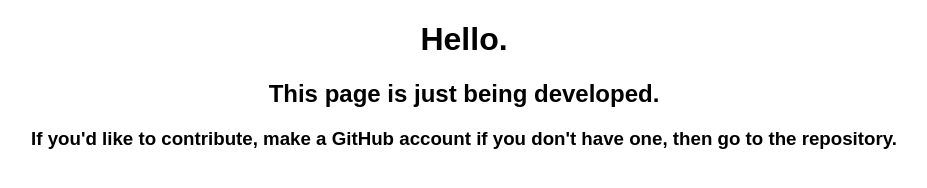
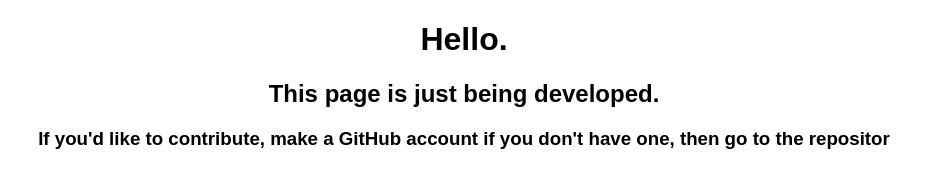
Before and after one commit to ash8055-a/ash8055-a.github.io, a plain HTML site: page index.html in a window 1280 px wide. Shown: the whole page, without its empty margins (176-1103 px from the left). Drawn offline with Linux system fonts and the light colour scheme.

Commit message:
Update index.html

```diff
--- a/index.html
+++ b/index.html
@@ -10,7 +10,7 @@
   <body>
     <h1>Hello.</h1>
     <h2>This page is just being developed.</h2>
-    <h3>If you'd like to contribute, make a GitHub account if you don't have one, then go to the repository.</h3>
+    <h3>If you'd like to contribute, make a GitHub account if you don't have one, then go to the repositor</h3>
   </body>
 
 
```
